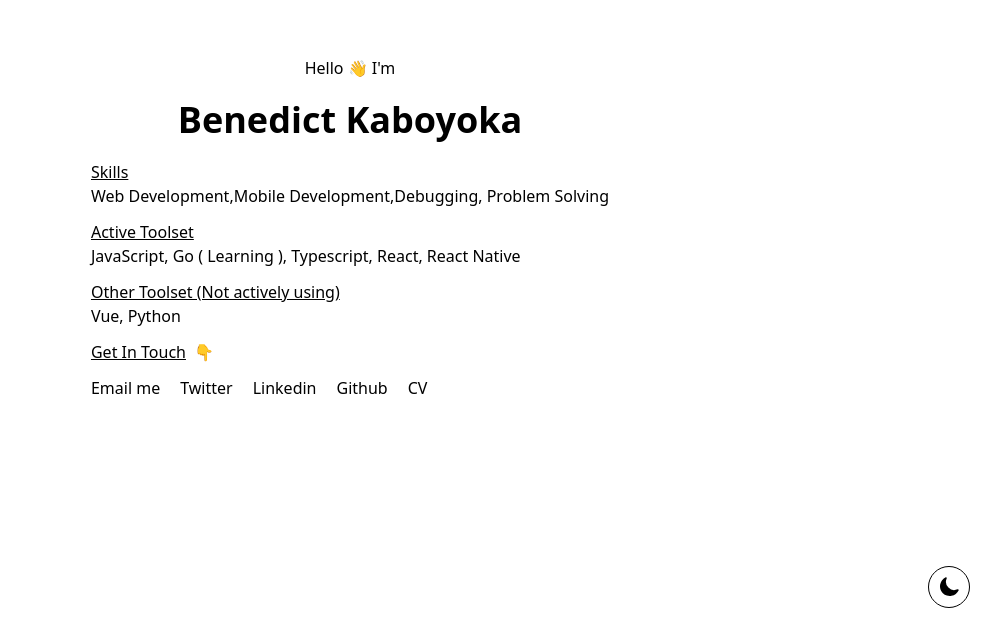
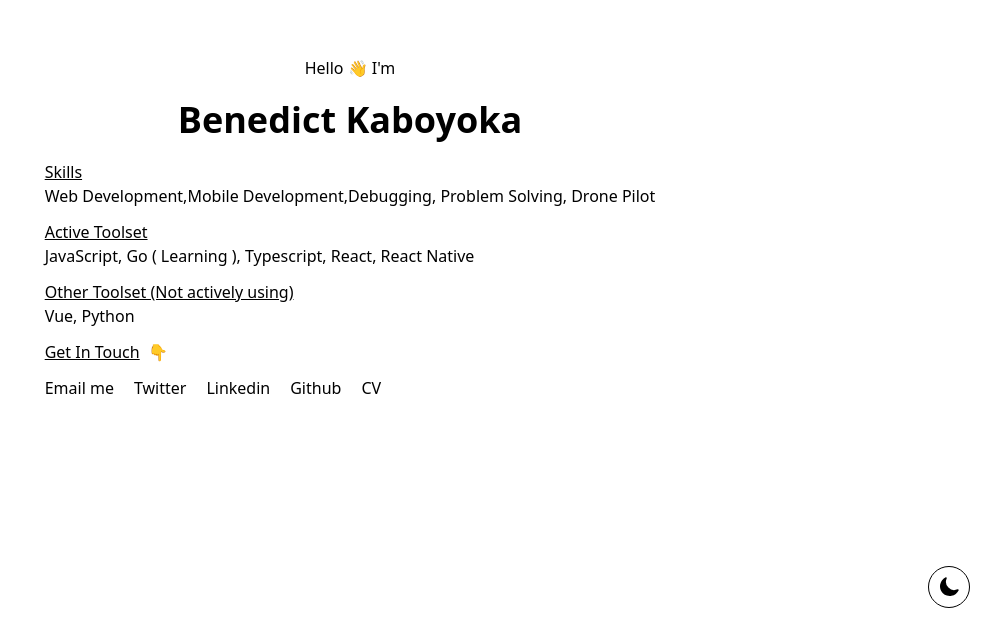
Before and after one commit to Benkabo/kaboweb, a React (Vite) app: page / in a window 1280 px wide. Shown: the part 172-800 px from the top of the page, without its empty margins (290-1280 px from the left). Built offline with nearby package versions, Linux system fonts and the light colour scheme.

Commit message:
small fixes

```diff
--- a/src/pages/home/Home.tsx
+++ b/src/pages/home/Home.tsx
@@ -16,7 +16,8 @@ function Home() {
           <div>
             <div className="underline dark:text-white">Skills</div>
             <p className="mb-3 dark:text-white">
-              Web Development,Mobile Development,Debugging, Problem Solving
+              Web Development,Mobile Development,Debugging, Problem Solving,
+              Drone Pilot
             </p>
             <div className="underline dark:text-white">Active Toolset</div>{" "}
             <p className="mb-3 dark:text-white">
```
